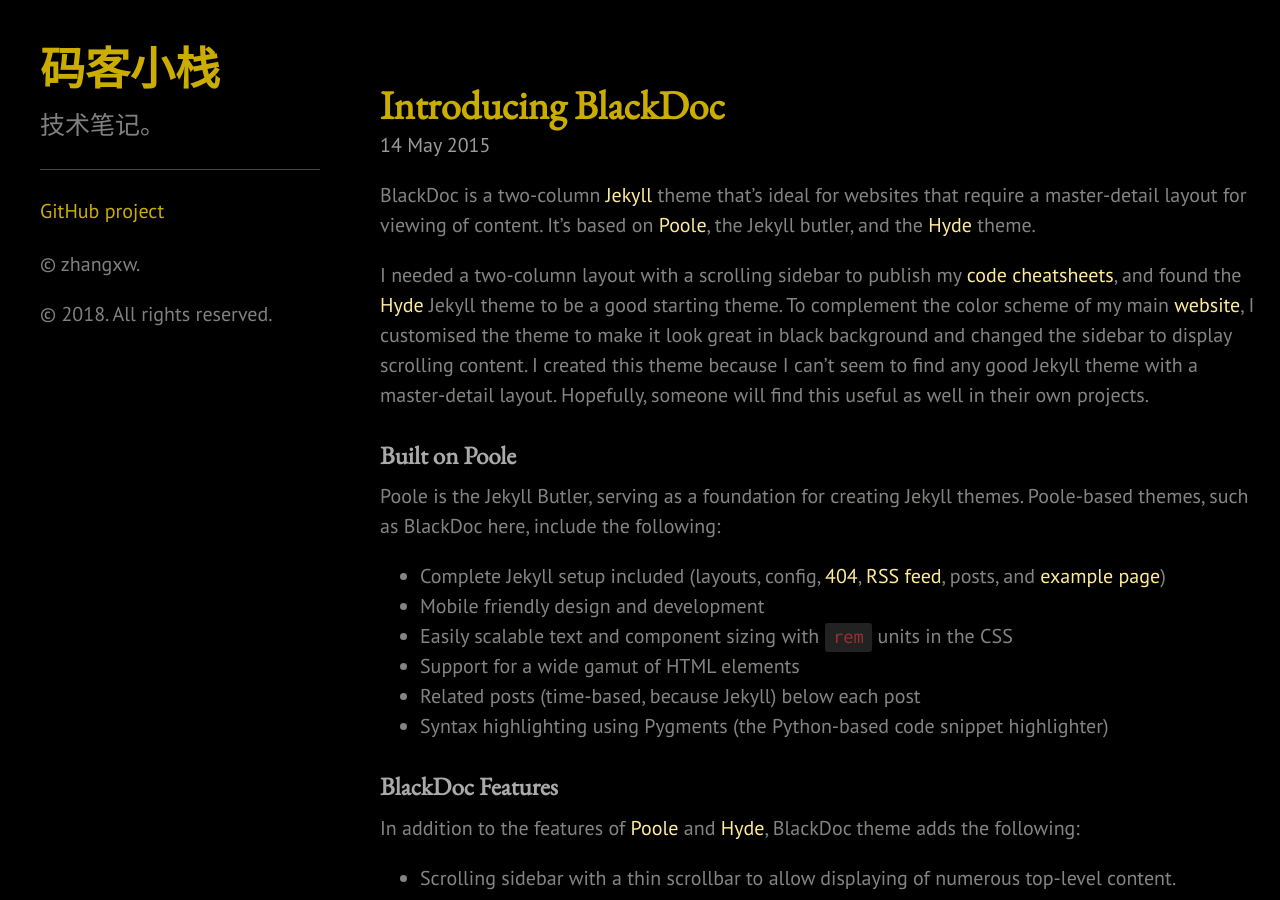
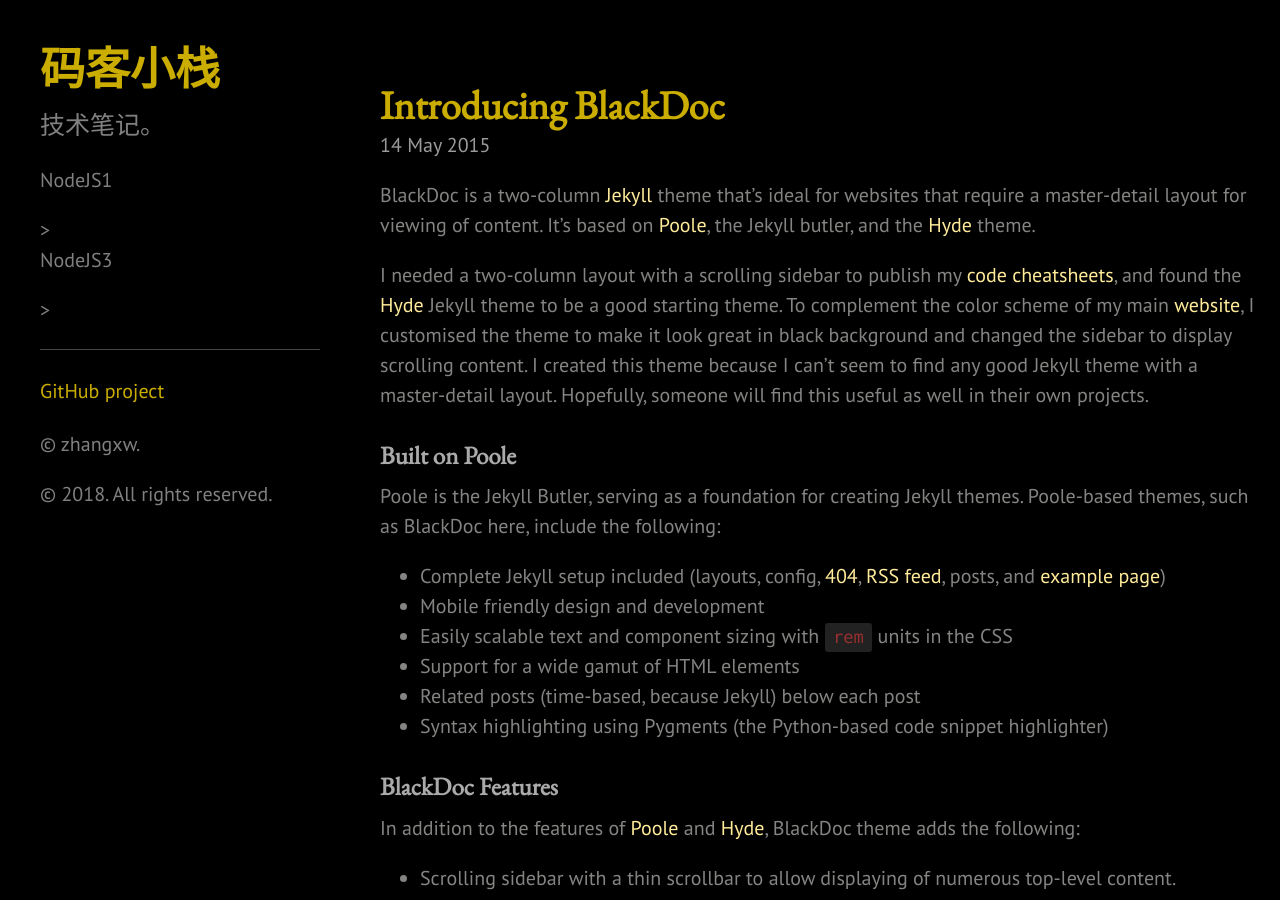
Before and after one commit to lfnhxt/lfnhxt.github.io, a Jekyll site: the page built from index.html, in a window 1280 px wide and 900 px high. Built offline with Jekyll 4.4.1, drawn with Linux system fonts in a browser that asks for light colours; the list of posts is cut into pages by our own code.

Commit message:
modily sidebar rule.

```diff
--- a/_includes/sidebar.html
+++ b/_includes/sidebar.html
@@ -24,6 +24,15 @@
             <a class="sidebar-nav-item{% if page.url == node.url %} active{% endif %}" href="{{ site.baseurl }}{{ node.url  | remove_first: '/' }}">{{ node.title }}</a>
           <!--{% endif %}-->
         {% endif %}
+        {% if node.label == true %}
+          <p>{{node.title}}1</p>>
+        {% endif %}
+        {% if node.label == "true" %}
+          <p>{{node.title}}2</p>>
+        {% endif %}
+        {% if node.label != null %}
+          <p>{{node.title}}3</p>>
+        {% endif %}
       {% endfor %}
 
       <!--<a class="sidebar-nav-item" href="{{ site.github.repo }}/archive/master.zip">Download</a>-->
```
